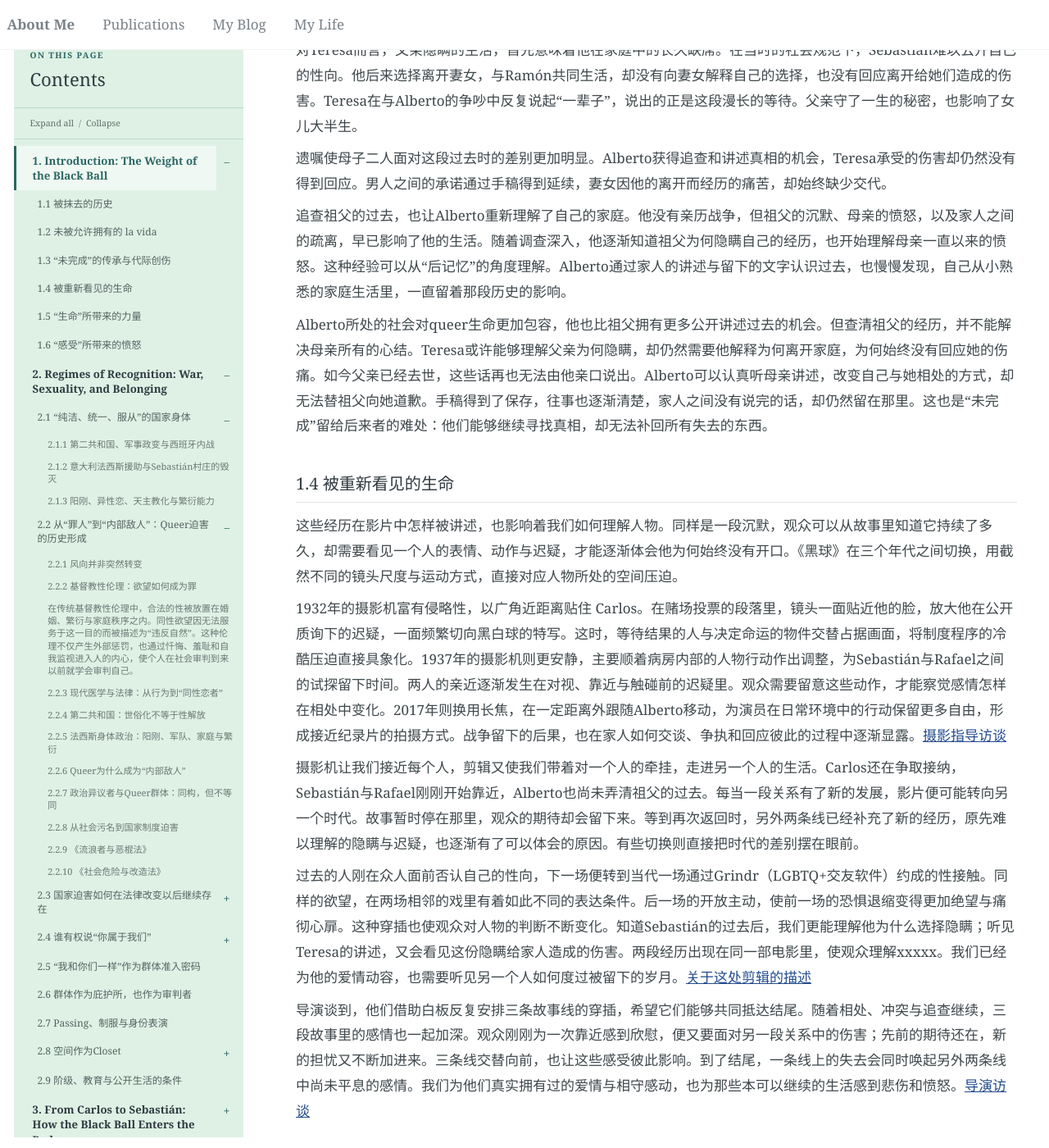
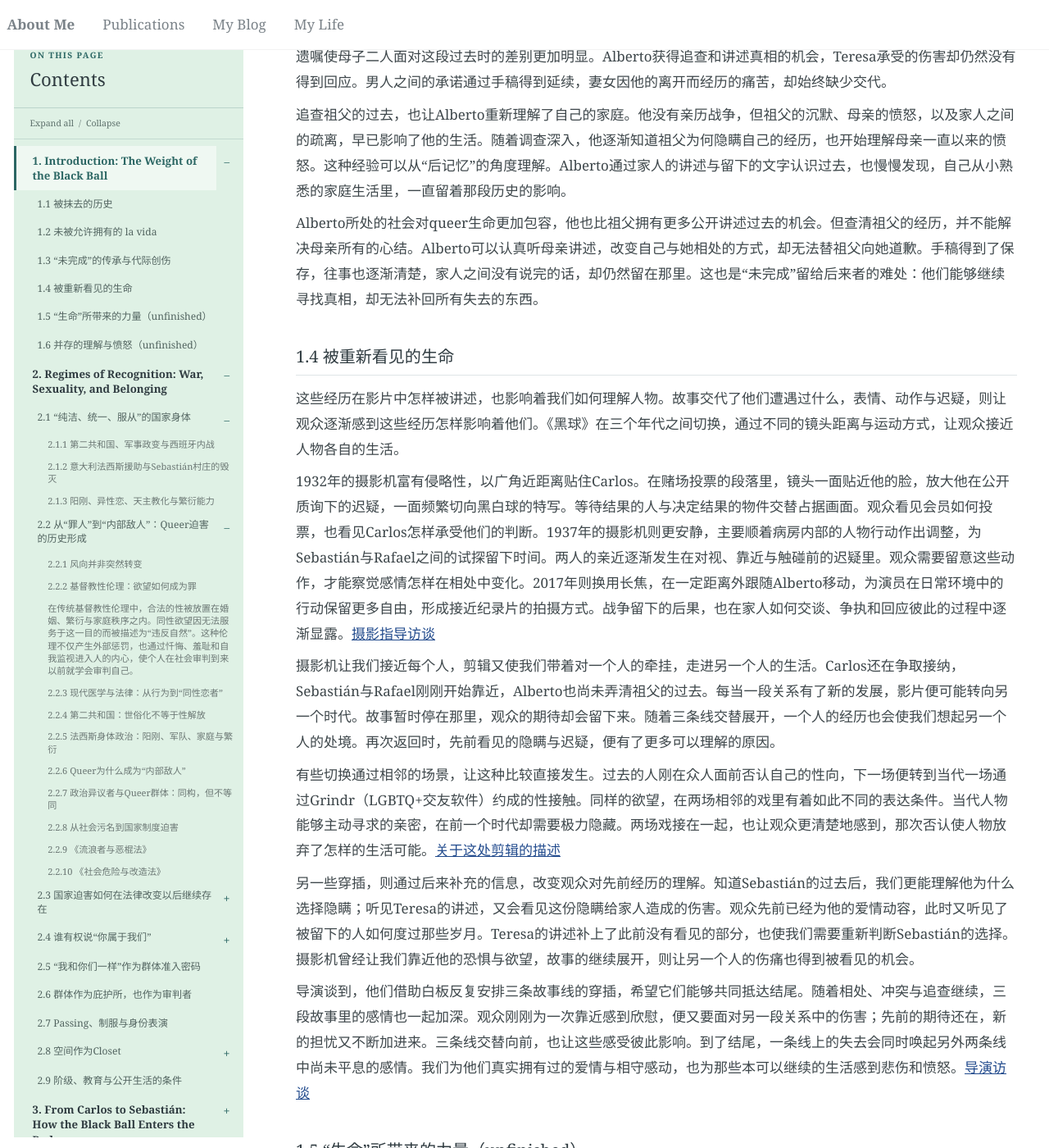
Before and after one commit to Cathylixi/Cathylixi.github.io, a Jekyll site: the page built from _posts/2026-11-10-la-bola-negra-review.md, in a window 1280 px wide and 1400 px high, scrolled down 4744 px. Shown: the whole window at 82% size. Built offline with Jekyll 4.4.1, drawn with Linux system fonts in a browser that asks for light colours; nearby versions of some CDN libraries; some of the changed text lies outside the part shown.

Commit message:
Publish La Bola Negra from Google Docs

```diff
--- a/_posts/2026-11-10-la-bola-negra-review.md
+++ b/_posts/2026-11-10-la-bola-negra-review.md
@@ -52,15 +52,15 @@
 
 洛尔卡遇害时，西班牙内战刚刚爆发。1936年7月，在长期的政治分裂、社会不平等与改革冲突之中，一批西班牙将领发动军事政变，试图推翻经选举产生的共和国政府。政变未能迅速控制全国，随即演变为持续近三年的内战。战争双方分别是由佛朗哥逐渐掌握领导权的国民派，以及由共和主义者、社会主义者、共产党人、无政府主义者等力量支持的共和国阵营。苏联向共和国提供军事援助，各国志愿者组成的国际纵队也加入共和国一方。英法主导的“不干涉”政策限制了共和国获取武器，却未能阻止德国与意大利继续向国民派提供支援。1939年，国民派取得胜利，佛朗哥建立了持续至1975年的独裁统治。
 
-战争结束后，对个人生活的控制仍在继续。佛朗哥政权借助法律、教会与家庭，干预人的言论、亲密关系和身体。政治异议与不符合社会官方道德的欲望受到污名化和压制，许多人即使活了下来，也必须隐藏自己的经历与感情。而战场上的暴力由此传递至个体生活，幸存者在此后数十年的日常生活中，仍要提防自己的一句话、一段关系会招致怎样的后果。
+战争结束后，对个人生活的控制仍在继续。佛朗哥政权借助法律、教会与家庭，干预人的言论、亲密关系和身体。政治异议与不符合官方道德规范的欲望受到污名化和压制，许多人即使活了下来，也必须隐藏自己的经历与感情。而战场上的暴力由此传递至个体生活，幸存者在此后数十年的日常生活中，仍要提防自己的一句话、一段关系会招致怎样的后果。
 
 1975年佛朗哥去世后，西班牙逐步转向民主。新的制度尚未稳固，旧政权的许多机构与人员仍被保留下来，对社会再次分裂的担忧也影响着当时的政治选择。政坛主流优先寻求稳定与和解，将对独裁时期暴力罪行的追责搁置下来。1977年通过的《大赦法》回应了反独裁力量释放政治犯并恢复权利的诉求，也将国家官员与执法人员实施的部分罪行纳入大赦范围，成为此后追究佛朗哥时期国家暴力的重要障碍。
 
-这种以搁置追责、优先维持政治和解，从而换取民主的和平过渡的政治默契后来被称为“遗忘公约”或“沉默公约”。它是一种政治共识，没有正式签署的协议文本。在当时的政治气氛中，追问过去容易被视为重新挑起冲突，亲历者与家属寻求真相和追责的要求，也因此承受着“顾全大局”的压力。他们记得那些遭遇，却在试图公开讲述时，被劝告“不要重揭伤疤”。公开表达的空间扩大了，独裁时期留下的沉默却仍借由社会压力延续下来。
+这种以搁置追责换取稳定与和解的政治默契，后来被称为“遗忘公约”或“沉默公约”。它是一种政治共识，没有正式签署的协议文本。在当时的政治气氛中，追问过去容易被视为重新挑起冲突，亲历者与家属寻求真相和追责的要求，也因此承受着“顾全大局”的压力。他们记得那些遭遇，却在试图公开讲述时，被劝告“不要重揭伤疤”。公开表达的空间扩大了，独裁时期留下的沉默却仍借由社会压力延续下来。
 
 这些经历也容易被关于战争的宏大叙述遮住。阵营、战役、伤亡、胜负与政权更替，构成了人们理解这段历史的主要坐标；而普通人如何恐惧、屈服、背叛、相爱，又如何被战争影响余生，往往难以在其中留下记录。遗骨迟迟没有找到，失踪者仍未查明，伴侣关系遭到否认，公开哀悼受到限制，许多人的苦难也因此难以得到公开的承认。没有墓碑，哀悼便失去了落点；没有名分，爱情便被迫伪装成亲情或友情；没有讲述的出口，恐惧便沉淀为沉默与羞耻，继续传向下一代。
 
-这些经历可以被排除在公共叙述之外，但承担它的人却仍要继续生活国家将稳定与和解置于个体权利之上，因此历史的重量便直接压在了亲历者及其后代身上。他们被迫接下寻找遗骨、保存记忆、讲述历史、哀悼死者与追索正义的担子，也独自承受随之而来的漫长精神与生活代价。这实际上是一场记忆责任与创伤代价的转嫁，社会以稳定与和解为由向前走，受伤者却仍要独自面对尚未结束的过去。
+这些经历可以被排除在公共叙述之外，但承担它的人却仍要继续生活。国家将稳定与和解置于个体权利之上，因此历史的重量便直接压在了亲历者及其后代身上。他们被迫接下寻找遗骨、保存记忆、讲述历史、哀悼死者与追索正义的担子，也独自承受随之而来的漫长精神与生活代价。这实际上是一场记忆责任与创伤代价的转嫁：社会以稳定与和解为由向前走，受伤者却仍要独自面对尚未结束的过去。
 
 ### 1.2 未被允许拥有的 la vida
 
@@ -70,21 +70,21 @@
 
 俱乐部里的审查，也是更广泛的社会秩序的一部分。国家、宗教、家庭、阶级与性规范塑造人对自身的认识，规定他能够以什么身份被社会看见。维系家庭与阶级归属，常常需要服从这些要求。一个人想要承认自己的欲望，就得考虑他可能因此失去的关系与庇护。
 
-回望文明的发展，人们容易看见群体如何壮大、延续，个体为此付出的代价却常被略过。文明的强盛，并不能替代个体的幸福。一个社会得以延续，生活其中的人也应当有机会按照自己的意愿度过一生。从维持生存到主导生活，这一区别在人物谈起 la vida 时逐渐清晰。西班牙语 vida 源自拉丁语 vita，可以指生命与一生，也可以指生活方式及社会生活。与之相关的 vivo、vivir、vivido 和 toda la vida，散落在影片的对白里，随着人物各自的遭遇，有了不同的分量。
+回望文明的发展，人们容易看见群体如何壮大、延续，个体为此付出的代价却常被略过。文明的强盛，并不能替代个体的幸福。一个社会得以延续，生活其中的人也应当有机会按照自己的意愿度过一生。从维持生存到主导生活，这一区别在人物谈起la vida时逐渐清晰。西班牙语vida源自拉丁语vita，可以指生命与一生，也可以指生活方式及社会生活。与之相关的vivo、vivir、vivido和toda la vida，散落在影片的对白里，随着人物各自的遭遇，有了不同的分量。
 
-在战场上，vivo说的是一个人还活着，尚有呼吸。Enrique说到vivir时，想要的是另一种生活。他说自己“只想生活”，不愿“继续沉睡”，又试图把Carlos带到街上，告诉他：“你的生命属于人群。”他希望Carlos走出那个等别人投票的房间，采取行动，在俱乐部之外寻找归属。Carlos的母亲也劝他离开，只是她设想的出路仍要依靠隐瞒。她愿意接受儿子的欲望，对外面的社会却没有这样的把握。于是，她劝他去马德里，换一座城市，避开熟人的目光，把性取向藏好。她希望儿子能过上自己想要的生活，又叮嘱他谨慎、小心，别自由自在地活。
+在战场上，vivo说的是一个人还活着，尚有呼吸。Enrique说到vivir时，想要的是另一种生活。他说自己“只想生活”，不愿“继续沉睡”，又试图把Carlos带到街上，告诉他：“你的生命属于人群。”他希望Carlos走出那个等别人投票的房间，采取行动，在俱乐部之外寻找归属。Carlos的母亲也劝他离开，只是她设想的出路仍要依靠隐瞒。她愿意接受儿子的欲望，对外面的社会却没有这样的把握。于是，她劝他去马德里，换一座城市，避开熟人的目光，把性取向藏好。她希望儿子能过上自己想要的生活，又要求他谨慎、小心，避免让别人看见自己的感情。
 
 这份需要靠隐瞒来维持的自由，贯穿了Sebastián与Ramón相守的一生。他们以“亲戚”的名义共同生活，彼此相爱、照料，一起老去。Toda la vida（一辈子），说的是两人相守的岁月，也说出了这段爱情藏了多久。他们在这样的限制中度过一生，拥有过真实的幸福，也带着始终无法公开承认彼此的遗憾。
 
 在这些限制之中，有些个体仍在争取自己的生活。战时登台演出的艺人Nené说：“我们在大罪中过得很幸福。”宗教给她的生活定下罪名，她仍坦然承认自己的欲望与幸福。
 
-Carlos始终难以把人生的解释权握在自己手里，因而将回归原有生活的希望寄托在俱乐部的接纳上。承认自己的欲望，对他而言意味着冒着失去归属的风险。洛尔卡向Rafael阐释《黑球》时说，人在否认自己时失去的，正是 la vida。Carlos在白雪中的话回应了他：“我从未来得及生活，因为那些时间从未属于我。”他一直等着别人允许自己开始生活，直到死后才发现，已经没有以后。白雪回答：“所以必须生活，Carlos，永远都要生活。”
+Carlos始终难以把人生的解释权握在自己手里，因而将回归原有生活的希望寄托在俱乐部的接纳上。承认自己的欲望，对他而言意味着冒着失去归属的风险。洛尔卡向Rafael阐释《黑球》时说，人在否认自己时失去的，正是la vida。Carlos在白雪中的话回应了他：“我从未来得及生活，因为那些时间从未属于我。”他一直等着别人允许自己开始生活，直到死后才发现，已经没有以后。雪地中回应他的声音说：“所以必须生活，Carlos，永远都要生活。”
 
-离开、隐瞒、相守，或坦然承认自己的幸福，这些人在相似的限制下作出了不同的回应。每一次争取，都可能招致排斥。所谓“未被允许拥有的 la vida”，说的就是这样的处境：公开承认自己的爱情，按自己的意愿安排生活，都可能使人失去安全与归属。他们在其中爱过、幸福过，也因这些限制失去了许多生活的可能。至此，影片完成了对 la vida 的最终界定：它不只是时间的流逝，而是人对自身欲望、关系与时间的支配权。凡是在压抑与否认中耗尽的岁月，都算不上真正活过，而这些未竟的过去，最终都化为后代必须面对的现实。
+离开、隐瞒、相守，或坦然承认自己的幸福，这些人在相似的限制下作出了不同的回应。每一次争取，都可能招致排斥。所谓“未被允许拥有的la vida”，说的就是这样的处境：公开承认自己的爱情，按自己的意愿安排生活，都可能使人失去安全与归属。他们在其中爱过、幸福过，也因这些限制失去了许多生活的可能。
 
 ### 1.3 “未完成”的传承与代际创伤
 
-Sebastián在隐瞒中拥有了与Ramón相守的生活，但他的选择也影响了妻女。他离开家庭后，许多事情始终没有得到解释；直到他去世，这些沉默仍然留在家人的生活里。未说清的往事与未回应的伤害，也因此成为后来者需要面对的问题。
+Sebastián在隐瞒中拥有了与Ramón相守的生活，但他的选择也影响了妻女。
 
 手稿的传递，让前人未尽的责任有了具体的去向。洛尔卡留下的残稿，经由Rafael临终前的托付，被Sebastián保存了一生，最终又通过遗嘱交到Alberto手中。Sebastián完成了保存手稿的承诺，却始终没有公开它，也没有讲述相关的往事。Alberto接过这几页纸，也接下了追查手稿来历、讲述相关往事的任务。
 
@@ -94,25 +94,39 @@
 
 追查祖父的过去，也让Alberto重新理解了自己的家庭。他没有亲历战争，但祖父的沉默、母亲的愤怒，以及家人之间的疏离，早已影响了他的生活。随着调查深入，他逐渐知道祖父为何隐瞒自己的经历，也开始理解母亲一直以来的愤怒。这种经验可以从“后记忆”的角度理解。Alberto通过家人的讲述与留下的文字认识过去，也慢慢发现，自己从小熟悉的家庭生活里，一直留着那段历史的影响。
 
-Alberto所处的社会对queer生命更加包容，他也比祖父拥有更多公开讲述过去的机会。但查清祖父的经历，并不能解决母亲所有的心结。Teresa或许能够理解父亲为何隐瞒，却仍然需要他解释为何离开家庭，为何始终没有回应她的伤痛。如今父亲已经去世，这些话再也无法由他亲口说出。Alberto可以认真听母亲讲述，改变自己与她相处的方式，却无法替祖父向她道歉。手稿得到了保存，往事也逐渐清楚，家人之间没有说完的话，却仍然留在那里。这也是“未完成”留给后来者的难处：他们能够继续寻找真相，却无法补回所有失去的东西。
+Alberto所处的社会对queer生命更加包容，他也比祖父拥有更多公开讲述过去的机会。但查清祖父的经历，并不能解决母亲所有的心结。Alberto可以认真听母亲讲述，改变自己与她相处的方式，却无法替祖父向她道歉。手稿得到了保存，往事也逐渐清楚，家人之间没有说完的话，却仍然留在那里。这也是“未完成”留给后来者的难处：他们能够继续寻找真相，却无法补回所有失去的东西。
 
 ### 1.4 被重新看见的生命
 
-这些经历在影片中怎样被讲述，也影响着我们如何理解人物。同样是一段沉默，观众可以从故事里知道它持续了多久，却需要看见一个人的表情、动作与迟疑，才能逐渐体会他为何始终没有开口。《黑球》在三个年代之间切换，用截然不同的镜头尺度与运动方式，直接对应人物所处的空间压迫。
+这些经历在影片中怎样被讲述，也影响着我们如何理解人物。故事交代了他们遭遇过什么，表情、动作与迟疑，则让观众逐渐感到这些经历怎样影响着他们。《黑球》在三个年代之间切换，通过不同的镜头距离与运动方式，让观众接近人物各自的生活。
 
-1932年的摄影机富有侵略性，以广角近距离贴住 Carlos。在赌场投票的段落里，镜头一面贴近他的脸，放大他在公开质询下的迟疑，一面频繁切向黑白球的特写。这时，等待结果的人与决定命运的物件交替占据画面，将制度程序的冷酷压迫直接具象化。1937年的摄影机则更安静，主要顺着病房内部的人物行动作出调整，为Sebastián与Rafael之间的试探留下时间。两人的亲近逐渐发生在对视、靠近与触碰前的迟疑里。观众需要留意这些动作，才能察觉感情怎样在相处中变化。2017年则换用长焦，在一定距离外跟随Alberto移动，为演员在日常环境中的行动保留更多自由，形成接近纪录片的拍摄方式。战争留下的后果，也在家人如何交谈、争执和回应彼此的过程中逐渐显露。[摄影指导访谈](https://www.kodak.com/en/motion/blog-post/la-bola-negra/)
+1932年的摄影机富有侵略性，以广角近距离贴住Carlos。在赌场投票的段落里，镜头一面贴近他的脸，放大他在公开质询下的迟疑，一面频繁切向黑白球的特写。等待结果的人与决定结果的物件交替占据画面。观众看见会员如何投票，也看见Carlos怎样承受他们的判断。1937年的摄影机则更安静，主要顺着病房内部的人物行动作出调整，为Sebastián与Rafael之间的试探留下时间。两人的亲近逐渐发生在对视、靠近与触碰前的迟疑里。观众需要留意这些动作，才能察觉感情怎样在相处中变化。2017年则换用长焦，在一定距离外跟随Alberto移动，为演员在日常环境中的行动保留更多自由，形成接近纪录片的拍摄方式。战争留下的后果，也在家人如何交谈、争执和回应彼此的过程中逐渐显露。[摄影指导访谈](https://www.kodak.com/en/motion/blog-post/la-bola-negra/)
 
-摄影机让我们接近每个人，剪辑又使我们带着对一个人的牵挂，走进另一个人的生活。Carlos还在争取接纳，Sebastián与Rafael刚刚开始靠近，Alberto也尚未弄清祖父的过去。每当一段关系有了新的发展，影片便可能转向另一个时代。故事暂时停在那里，观众的期待却会留下来。等到再次返回时，另外两条线已经补充了新的经历，原先难以理解的隐瞒与迟疑，也逐渐有了可以体会的原因。有些切换则直接把时代的差别摆在眼前。
+摄影机让我们接近每个人，剪辑又使我们带着对一个人的牵挂，走进另一个人的生活。Carlos还在争取接纳，Sebastián与Rafael刚刚开始靠近，Alberto也尚未弄清祖父的过去。每当一段关系有了新的发展，影片便可能转向另一个时代。故事暂时停在那里，观众的期待却会留下来。随着三条线交替展开，一个人的经历也会使我们想起另一个人的处境。再次返回时，先前看见的隐瞒与迟疑，便有了更多可以理解的原因。
 
-过去的人刚在众人面前否认自己的性向，下一场便转到当代一场通过Grindr（LGBTQ+交友软件）约成的性接触。同样的欲望，在两场相邻的戏里有着如此不同的表达条件。后一场的开放主动，使前一场的恐惧退缩变得更加绝望与痛彻心扉。这种穿插也使观众对人物的判断不断变化。知道Sebastián的过去后，我们更能理解他为什么选择隐瞒；听见Teresa的讲述，又会看见这份隐瞒给家人造成的伤害。两段经历出现在同一部电影里，使观众理解xxxxx。我们已经为他的爱情动容，也需要听见另一个人如何度过被留下的岁月。[关于这处剪辑的描述](https://editors.dazeddigital.com/film-tv/article/71296/1/la-bola-negra-javier-ambrossi-javier-calvo-director-interview-new-film-2026)
+有些切换通过相邻的场景，让这种比较直接发生。过去的人刚在众人面前否认自己的性向，下一场便转到当代一场通过Grindr（LGBTQ+交友软件）约成的性接触。同样的欲望，在两场相邻的戏里有着如此不同的表达条件。当代人物能够主动寻求的亲密，在前一个时代却需要极力隐藏。两场戏接在一起，也让观众更清楚地感到，那次否认使人物放弃了怎样的生活可能。[关于这处剪辑的描述](https://editors.dazeddigital.com/film-tv/article/71296/1/la-bola-negra-javier-ambrossi-javier-calvo-director-interview-new-film-2026)
+
+另一些穿插，则通过后来补充的信息，改变观众对先前经历的理解。知道Sebastián的过去后，我们更能理解他为什么选择隐瞒；听见Teresa的讲述，又会看见这份隐瞒给家人造成的伤害。观众先前已经为他的爱情动容，此时又听见了被留下的人如何度过那些岁月。Teresa的讲述补上了此前没有看见的部分，也使我们需要重新判断Sebastián的选择。摄影机曾经让我们靠近他的恐惧与欲望，故事的继续展开，则让另一个人的伤痛也得到被看见的机会。
 
 导演谈到，他们借助白板反复安排三条故事线的穿插，希望它们能够共同抵达结尾。随着相处、冲突与追查继续，三段故事里的感情也一起加深。观众刚刚为一次靠近感到欣慰，便又要面对另一段关系中的伤害；先前的期待还在，新的担忧又不断加进来。三条线交替向前，也让这些感受彼此影响。到了结尾，一条线上的失去会同时唤起另外两条线中尚未平息的感情。我们为他们真实拥有过的爱情与相守感动，也为那些本可以继续的生活感到悲伤和愤怒。[导演访谈](https://editors.dazeddigital.com/film-tv/article/71296/1/la-bola-negra-javier-ambrossi-javier-calvo-director-interview-new-film-2026)
 
-### 1.5 “生命”所带来的力量
+### 1.5 “生命”所带来的力量（unfinished）
 
-他们的生命抵达了我 → 我开始期待他们继续生活 → 我也更在意人能够怎样彼此对待、怎样度过自己的时间。
+《黑球》带来的力量，可以从观看之后对自己生活的重新在意中理解。那些被推迟、被打断的愿望，会让人想到自己仍然拥有的时间，以及尚能作出的选择。人物的遗憾留在心里，也使一些平时习以为常的事情重新变得重要：承认自己的感受，回应另一个人的靠近，在仍然来得及的时候说出想说的话。
 
-### 1.6 “感受”所带来的愤怒
+这种感动也可能改变人对“完整生活”的期待。人在许多事情尚未解决的时候，就已经需要继续生活，建立关系，寻找幸福。影片让人愿意珍惜这些正在发生的事情，也愿意为它们付出行动。生活值得被认真对待，并不需要等到所有遗憾得到弥补之后才能确认。
+
+因此，电影结束后留下的力量，也许只是让人更愿意面对自己的欲望，更认真地对待身边的人。那些无法替人物实现的愿望，使观看者开始在意自己能够做些什么。这种改变很小，却具体地发生在一个人怎样使用时间、怎样与他人相处的选择里。
+
+### 1.6 并存的理解与愤怒（unfinished）
+
+这份对生活的在意，也使观众更难接受人物承受的伤害。影片让失去有了具体的原因，也让作出判断、实施暴力与维持沉默的人进入视野。悲伤之外，愤怒使人继续追问这些后果为何发生，以及哪些责任至今没有得到回应。
+
+Teresa的愤怒尤其使这种追问无法轻易结束。她可以知道更多事实，也可以理解父亲的处境，同时仍然对自己的遭遇感到愤怒。理解过去，并不要求受伤的人随之原谅。她是否愿意和解，应当由她决定；她的愤怒也不必等到获得所有人的认同，才有表达的理由。
+
+这种愤怒使尚未得到回应的伤害继续留在讨论之中。“事情已经过去”“真相已经清楚”，都不足以替承受后果的人决定何时结束追问。愤怒要求人们继续注意伤害的后果，也要求倾听的人认真对待那些仍然无法释怀的声音。
+
+电影中的爱情、音乐与白雪能够给予安慰，观众也可以在感动之后保留这些追问。安慰使人获得继续面对过去的力量，愤怒则使那些尚未得到回应的事情继续被说出。两种感受可以同时存在，也让观看之后的理解与讨论继续下去。
 
 <div class="academic-outline" markdown="1">
 
```
